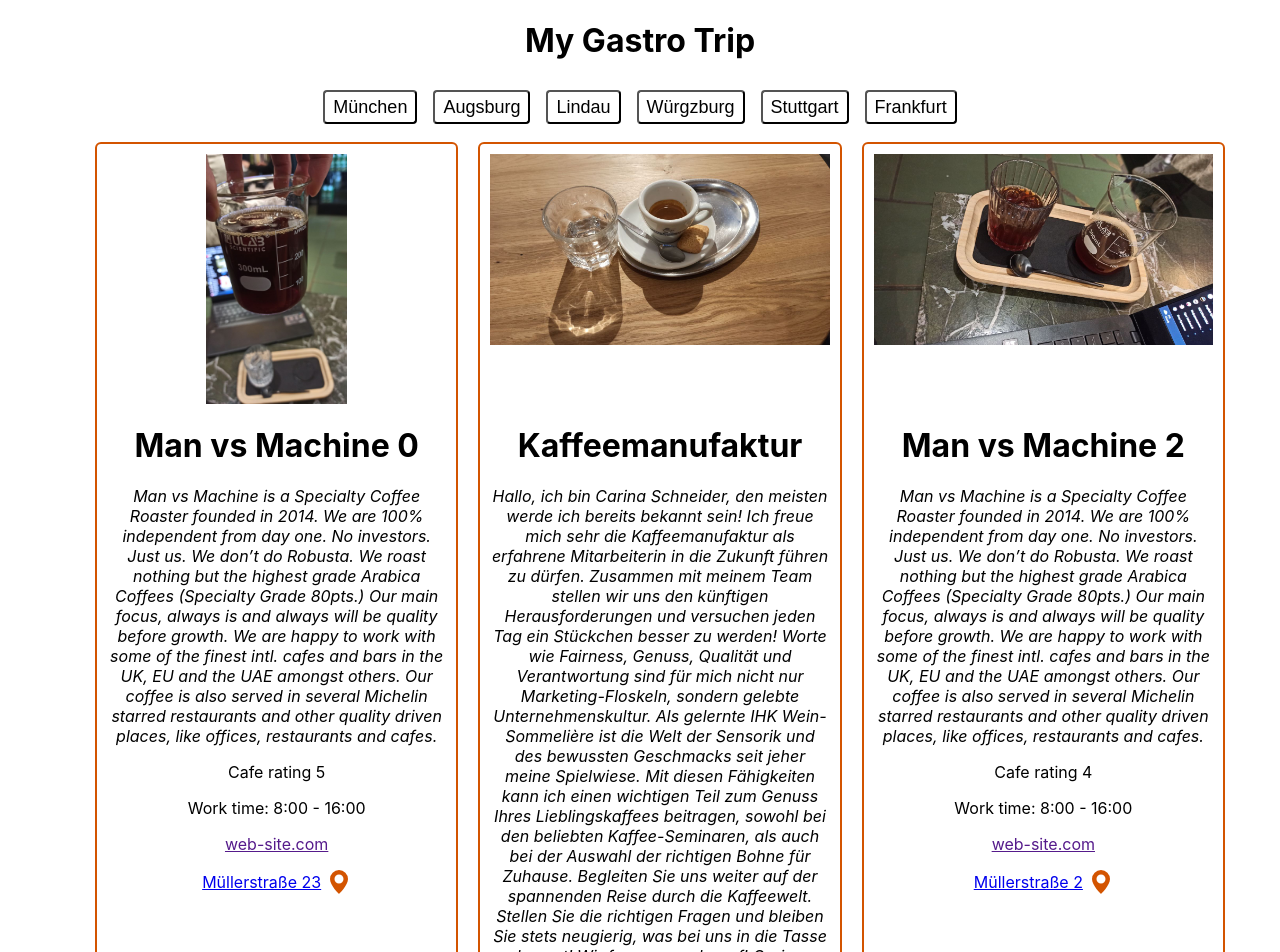
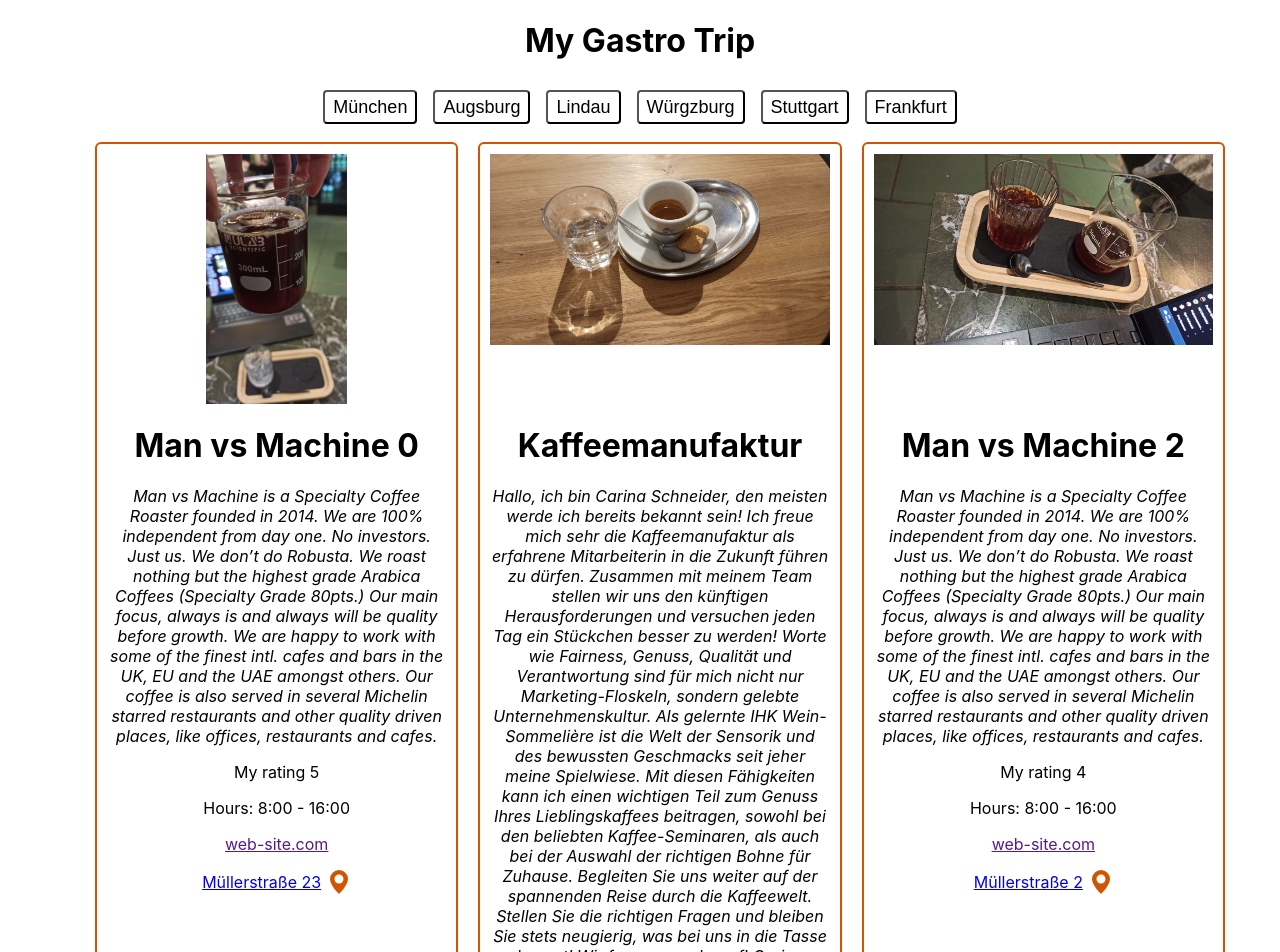
Before and after one commit to Khaanh/MyGastroTrip, a React (Create React App) app: page / in a window 1280 px wide. Shown: the top 952 px of the page. Built offline with nearby package versions, Linux system fonts and the light colour scheme.

Commit message:
adjustment: new text

```diff
--- a/src/components/ListOfCards/ListOfCards.js
+++ b/src/components/ListOfCards/ListOfCards.js
@@ -62,8 +62,8 @@ export default function ListOfCards() {
 					<p>
 						<em>{coffee.desc}</em>
 					</p>
-					<p>Cafe rating {coffee.rating}</p>
-					<p>Work time: 8:00 - 16:00</p>
+					<p>My rating {coffee.rating}</p>
+					<p>Hours: 8:00 - 16:00</p>
 					<p>
 						<a href="">web-site.com</a>
 					</p>
```
